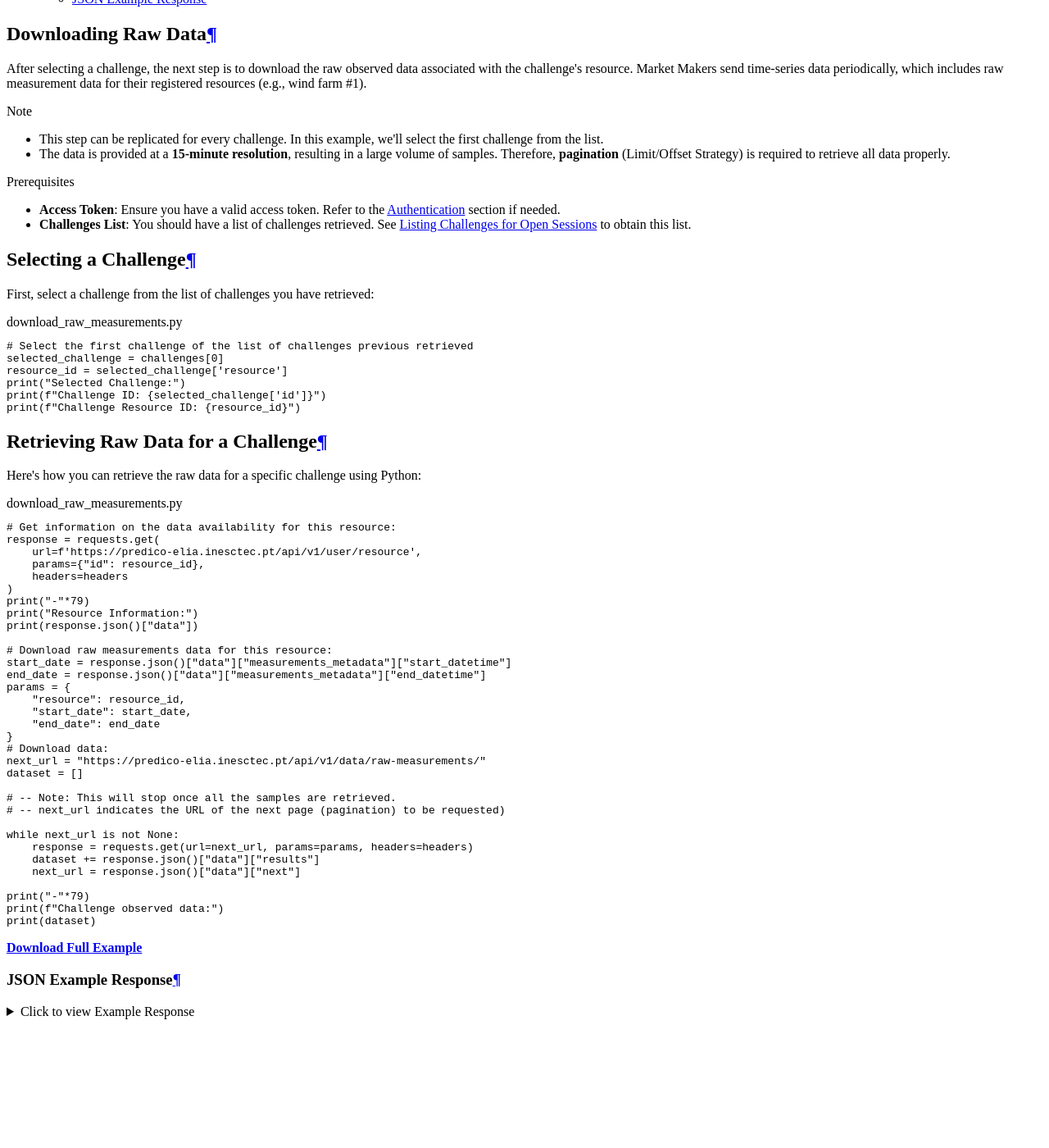
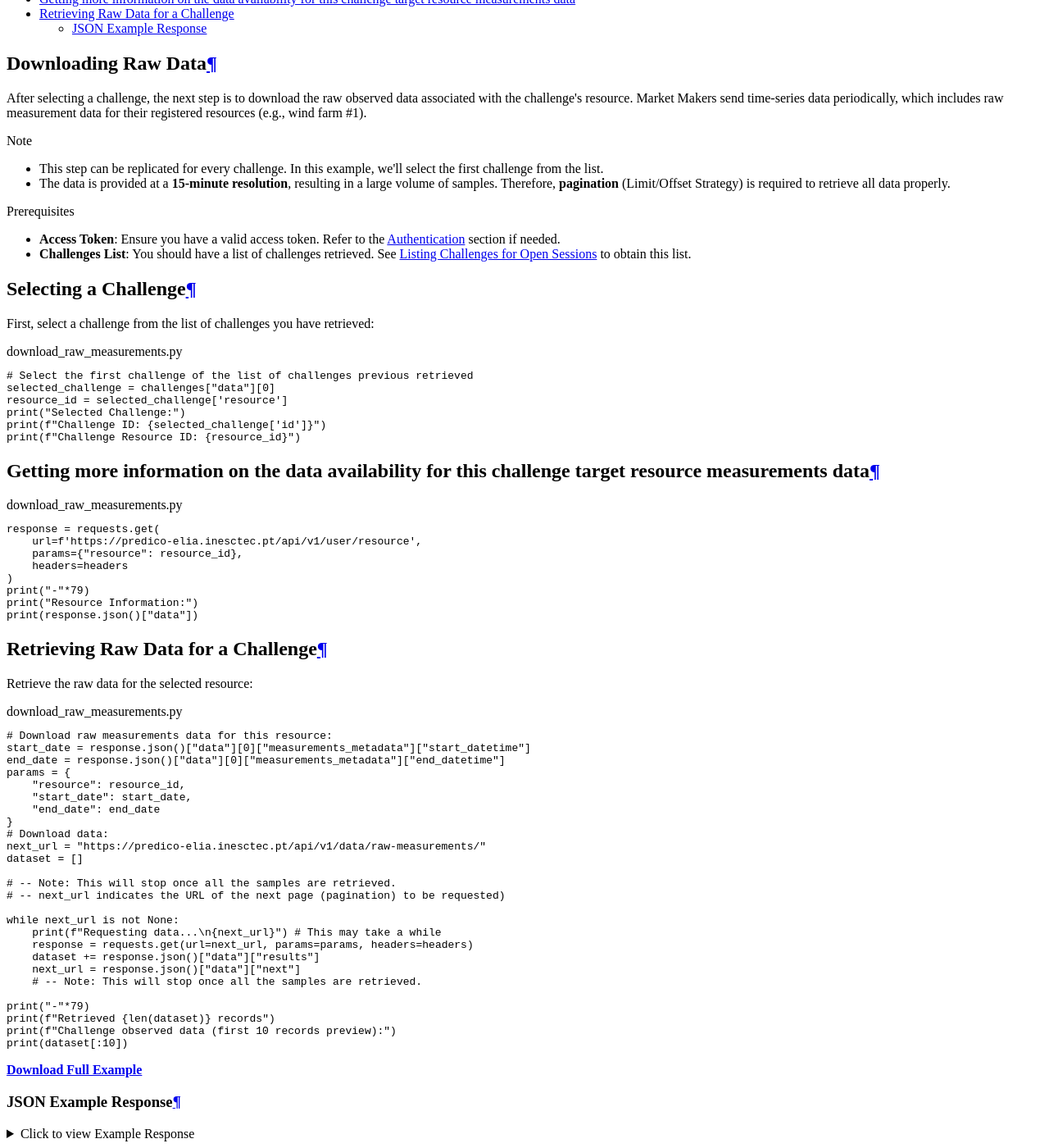
Before and after one commit to INESCTEC/predico-collabforecast, an MkDocs documentation site: the page built from documentation/docs/downloading_raw_data.md, in a window 1280 px wide and 1400 px high, scrolled down 7086 px. Shown: the whole window at 82% size. Built offline with MkDocs 1.6.1 and Material for MkDocs 9.7.7, drawn with Linux system fonts in a browser that asks for light colours; before the commit the page ends 8337 px from its top, so only the background shows below that; some of the changed text lies outside the part shown.

````diff
--- a/documentation/docs/downloading_raw_data.md
+++ b/documentation/docs/downloading_raw_data.md
@@ -19,12 +19,20 @@ First, select a challenge from the list of challenges you have retrieved:
 --8<-- "docs/examples/download_raw_measurements.py:28:34"
 ```
 
+## Getting more information on the data availability for this challenge target resource measurements data
+
+
+```python title="download_raw_measurements.py"
+--8<-- "docs/examples/download_raw_measurements.py:36:43"
+```
+
+
 ## Retrieving Raw Data for a Challenge
 
-Here's how you can retrieve the raw data for a specific challenge using Python:
+Retrieve the raw data for the selected resource:
 
 ```python title="download_raw_measurements.py"
---8<-- "docs/examples/download_raw_measurements.py:35:68"
+--8<-- "docs/examples/download_raw_measurements.py:45:71"
 ```
 
 <a href="../examples/download_raw_measurements.py" download="download_raw_measurements.py"><b>Download Full Example</b></a>
--- a/documentation/docs/examples/download_raw_measurements.py
+++ b/documentation/docs/examples/download_raw_measurements.py
@@ -26,7 +26,7 @@ else:
     exit()
 
 # Select the first challenge of the list of challenges previous retrieved
-selected_challenge = challenges[0]
+selected_challenge = challenges["data"][0]
 resource_id = selected_challenge['resource']
 print("Selected Challenge:")
 print(f"Challenge ID: {selected_challenge['id']}")
@@ -35,7 +35,7 @@ print(f"Challenge Resource ID: {resource_id}")
 # Get information on the data availability for this resource:
 response = requests.get(
     url=f'https://predico-elia.inesctec.pt/api/v1/user/resource',
-    params={"id": resource_id},
+    params={"resource": resource_id},
     headers=headers
 )
 print("-"*79)
@@ -43,8 +43,8 @@ print("Resource Information:")
 print(response.json()["data"])
 
 # Download raw measurements data for this resource:
-start_date = response.json()["data"]["measurements_metadata"]["start_datetime"]
-end_date = response.json()["data"]["measurements_metadata"]["end_datetime"]
+start_date = response.json()["data"][0]["measurements_metadata"]["start_datetime"]
+end_date = response.json()["data"][0]["measurements_metadata"]["end_datetime"]
 params = {
     "resource": resource_id,
     "start_date": start_date,
@@ -58,10 +58,13 @@ dataset = []
 # -- next_url indicates the URL of the next page (pagination) to be requested)
 
 while next_url is not None:
+    print(f"Requesting data...\n{next_url}") # This may take a while
     response = requests.get(url=next_url, params=params, headers=headers)
     dataset += response.json()["data"]["results"]
     next_url = response.json()["data"]["next"]
+    # -- Note: This will stop once all the samples are retrieved.
 
 print("-"*79)
-print(f"Challenge observed data:")
-print(dataset)
+print(f"Retrieved {len(dataset)} records")
+print(f"Challenge observed data (first 10 records preview):")
+print(dataset[:10])
--- a/documentation/docs/examples/download_submissions.py
+++ b/documentation/docs/examples/download_submissions.py
@@ -15,14 +15,14 @@ response = requests.get(
 
 # Check if the request was successful
 if response.status_code == 200:
-    challenges = response.json()
+    submissions = response.json()
 else:
     print("Failed to retrieve submissions.")
     print(f"Status code: {response.status_code}")
     exit()
 
 # Select a submission and respective challenge:
-selected_submission = challenges[0]
+selected_submission = submissions["data"][0]
 submission_id = selected_submission['id']
 challenge_id = selected_submission['market_session_challenge']
 print("Selected Submission:")
--- a/documentation/docs/examples/download_submissions_contributions.py
+++ b/documentation/docs/examples/download_submissions_contributions.py
@@ -15,14 +15,14 @@ response = requests.get(
 
 # Check if the request was successful
 if response.status_code == 200:
-    challenges = response.json()
+    submissions = response.json()
 else:
     print("Failed to retrieve submissions.")
     print(f"Status code: {response.status_code}")
     exit()
 
 # Select a submission and respective challenge:
-selected_submission = challenges[0]
+selected_submission = submissions["data"][0]
 submission_id = selected_submission['id']
 challenge_id = selected_submission['market_session_challenge']
 print("Selected Submission:")
--- a/documentation/docs/examples/download_submissions_scores.py
+++ b/documentation/docs/examples/download_submissions_scores.py
@@ -15,14 +15,14 @@ response = requests.get(
 
 # Check if the request was successful
 if response.status_code == 200:
-    challenges = response.json()
+    submissions = response.json()
 else:
     print("Failed to retrieve submissions.")
     print(f"Status code: {response.status_code}")
     exit()
 
 # Select a submission and respective challenge:
-selected_submission = challenges[0]
+selected_submission = submissions["data"][0]
 submission_id = selected_submission['id']
 challenge_id = selected_submission['market_session_challenge']
 print("Selected Submission:")
--- a/documentation/docs/examples/list_challenges_for_open_session.py
+++ b/documentation/docs/examples/list_challenges_for_open_session.py
@@ -22,8 +22,7 @@ response = requests.get(
 if response.status_code == 200:
     challenges = response.json()
     print("Challenges for Open Market Session:")
-    for challenge in challenges:
-        print(f"- Challenge ID: {challenge['id']}, Name: {challenge['name']}")
+    print(challenges)
 else:
     print("Failed to retrieve challenges.")
     print(f"Status code: {response.status_code}")
--- a/documentation/docs/examples/list_open_market_sessions.py
+++ b/documentation/docs/examples/list_open_market_sessions.py
@@ -16,9 +16,7 @@ response = requests.get(
 # Check if the request was successful
 if response.status_code == 200:
     market_sessions = response.json()
-    print("Open Market Sessions:")
-    for session in market_sessions:
-        print(f"- Session ID: {session['id']}, Name: {session['name']}")
+    print(market_sessions)
 else:
     print(f"Failed to retrieve market sessions.")
     print(f"Status code: {response.status_code}")
````
